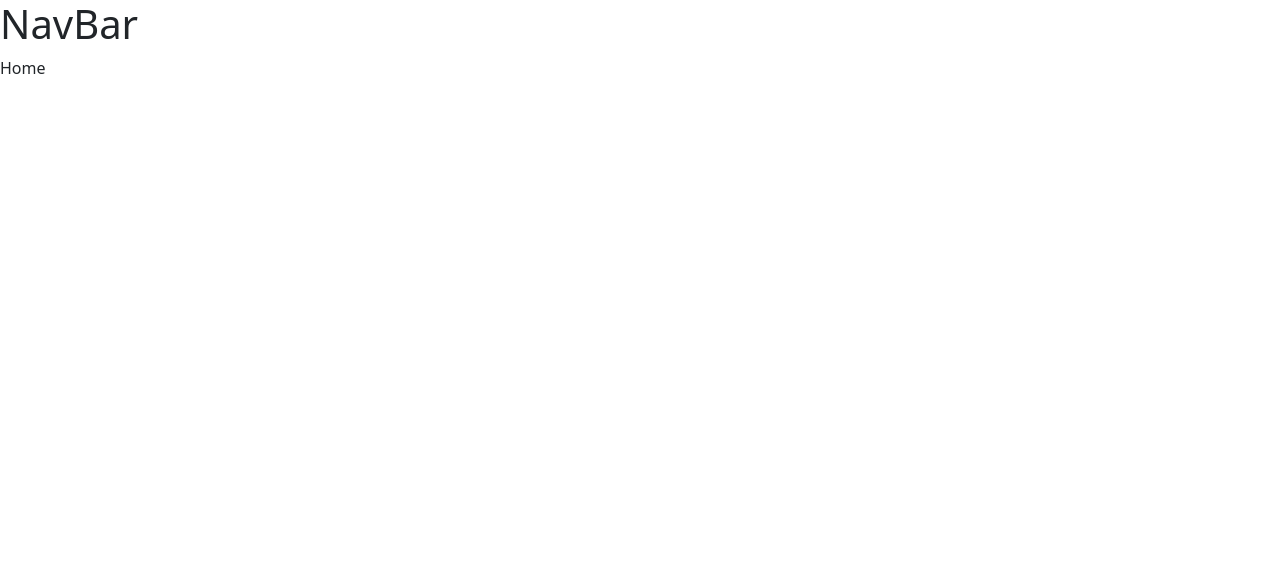
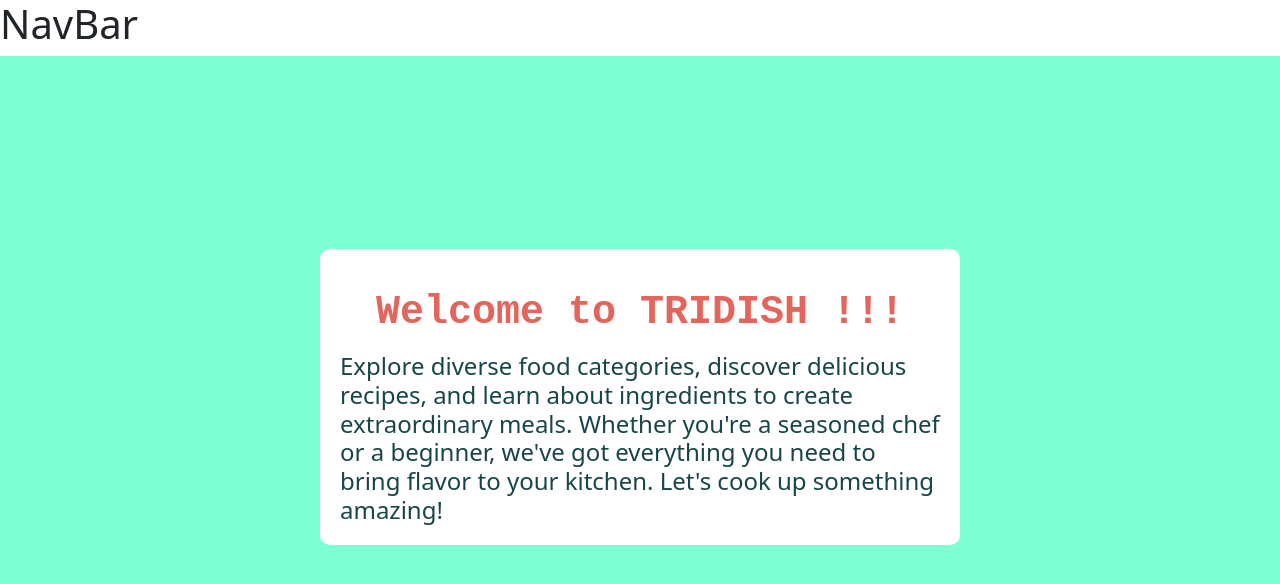
Before and after one commit to Sarahalhbaish/FoodiezReactProject, a React (Create React App) app: page / in a window 1280 px wide. Shown: the top 584 px of the page. Built offline with nearby package versions, Linux system fonts and the light colour scheme.

Commit message:
Home Page Done

```diff
--- a/src/App.css
+++ b/src/App.css
@@ -81,3 +81,36 @@ body {
 .welcoming-statement.move-left {
   transform: translateX(-150%);
 }
+
+.Home-Page {
+  height: 100vh;
+  padding-top: 1px;
+  background-color: aquamarine;
+}
+
+.Wlc-Contanier {
+  display: flex;
+  flex-direction: column;
+  align-items: center;
+  margin-top: 15%;
+  width: 50%;
+  height: 37%;
+  margin-left: 25%;
+  padding: 40px 20px;
+  border-radius: 10px;
+  background-color: white;
+}
+
+.Wlc-Contanier h1 {
+  color: #e3655c;
+  margin-bottom: 15px;
+  font-family: monospace;
+  font-weight: bold;
+}
+
+.Wlc-Contanier h4 {
+  color: #184548;
+  margin-bottom: 15px;
+  font-family: inherit;
+  font-weight: 300;
+}
--- a/src/Component/Home.js
+++ b/src/Component/Home.js
@@ -1,9 +1,19 @@
-import React from 'react'
+import React from "react";
 
 const Home = () => {
   return (
-    <div>Home</div>
-  )
-}
+    <div className="Home-Page">
+      <div className="Wlc-Contanier">
+        <h1>Welcome to TRIDISH !!!</h1>
+        <h4>
+          Explore diverse food categories, discover delicious recipes, and learn
+          about ingredients to create extraordinary meals. Whether you're a
+          seasoned chef or a beginner, we've got everything you need to bring
+          flavor to your kitchen. Let's cook up something amazing!
+        </h4>
+      </div>
+    </div>
+  );
+};
 
-export default Home
+export default Home;
```
Also changed, not shown: src/Component/Nav.js (line endings or trailing spaces).
